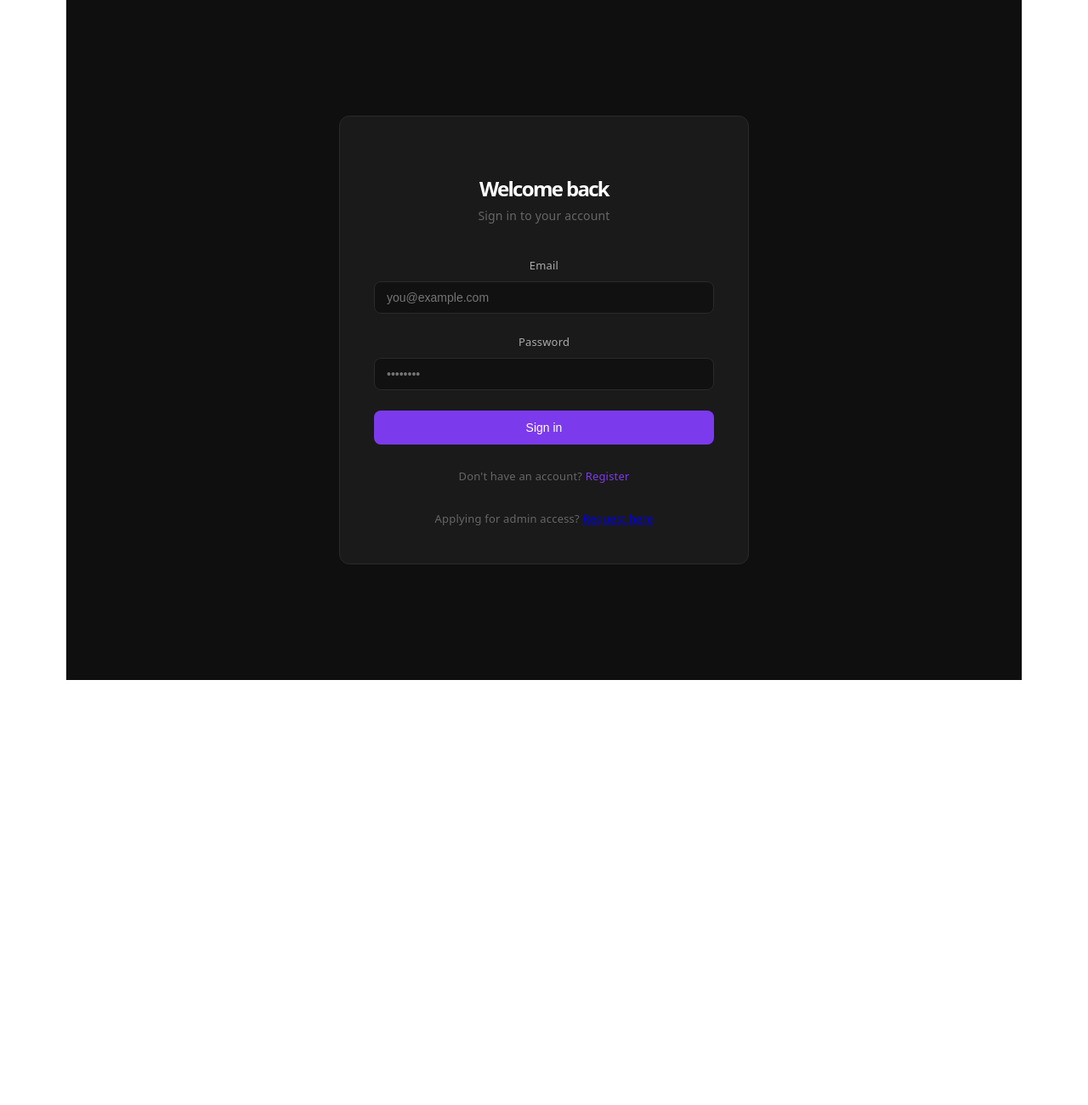
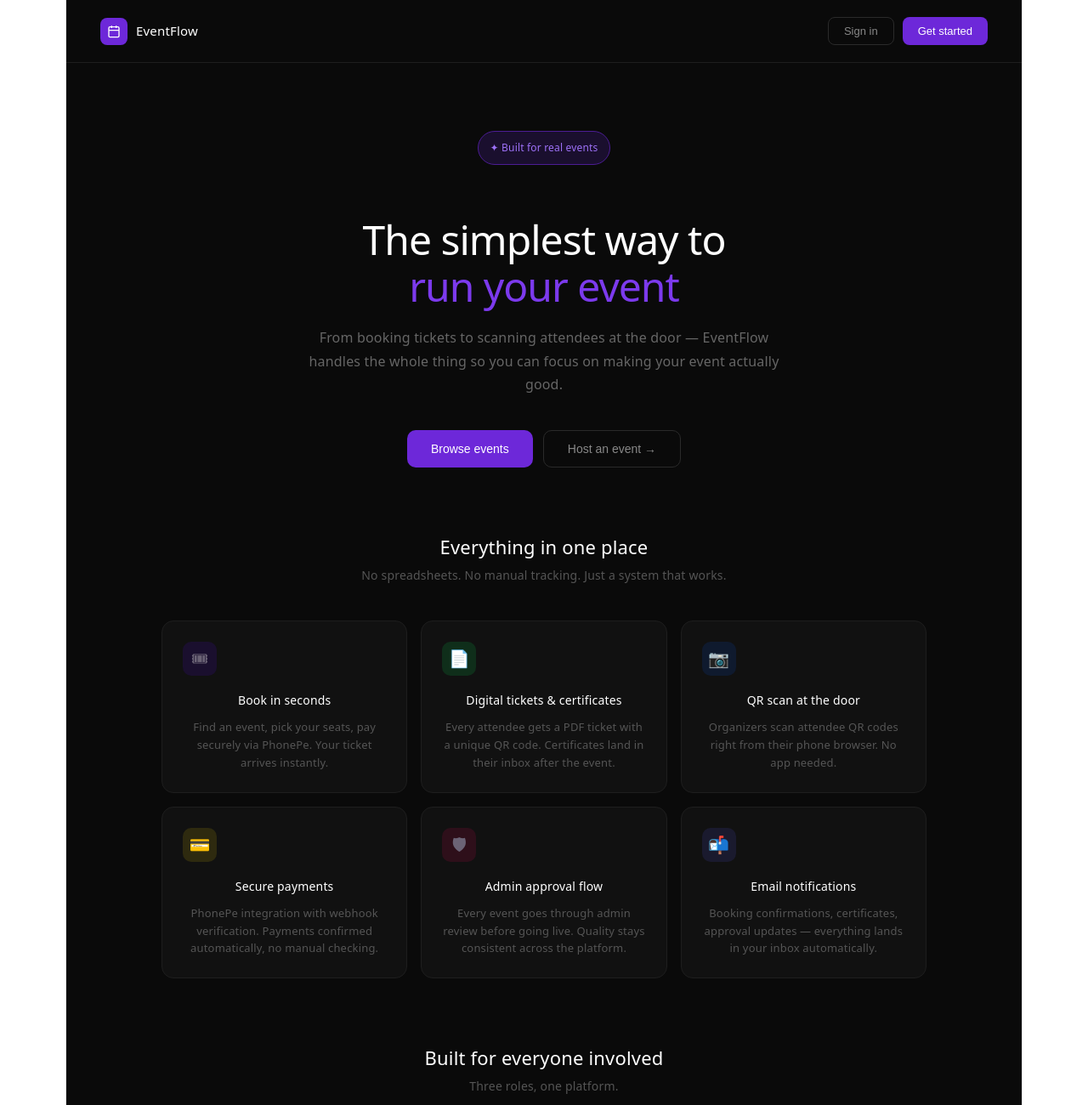
Before and after one commit to Khaswrang668/Project-1-Event-Management-And-Ticket-Booking-System, a React app in the folder frontend/: page / in a window 1280 px wide. Before the commit this address led to /login. Shown: the top 1300 px of the page at 85% size. Before the commit the page ends 800 px from the top, so only its background shows below. Built offline with nearby package versions, Linux system fonts and the light colour scheme; the HTML template or start-up script is replaced by a standard one.

Commit message:
Added a landing page

```diff
--- a/frontend/src/App.jsx
+++ b/frontend/src/App.jsx
@@ -14,11 +14,14 @@ import ScanTicket from './pages/organizer/ScanTicket.jsx'
 import Certificates from './pages/organizer/Certificates.jsx'
 import AdminRegister from './pages/auth/AdminRegister.jsx'
 import EditEvent from './pages/organizer/EditEvent.jsx'
+import Landing from './pages/Landing.jsx'
+
 
 export default function App() {
   return (
     <Routes>
-      <Route path="/" element={<Navigate to="/login" replace />} />
+      // Change the default route from redirect to landing page
+      <Route path="/" element={<Landing />} />
       <Route path="/login" element={<Login />} />
       <Route path="/register" element={<Register />} />
       <Route path="/register-admin" element={<AdminRegister />} />
--- /dev/null
+++ b/frontend/src/pages/Landing.jsx
@@ -0,0 +1,158 @@
+import { useNavigate } from 'react-router-dom'
+import { useAuth } from '../context/AuthContext'
+
+export default function Landing() {
+  const navigate = useNavigate()
+  const { user } = useAuth()
+
+  const handleGetStarted = () => {
+    if (user) {
+      if (user.role === 'Admin') navigate('/admin/pending')
+      else if (user.role === 'Organizer') navigate('/organizer/events')
+      else navigate('/events')
+    } else {
+      navigate('/register')
+    }
+  }
+
+  return (
+    <div style={s.page}>
+      {/* Navbar */}
+      <nav style={s.nav}>
+        <div style={s.brand}>
+          <div style={s.brandIcon}>
+            <svg width="16" height="16" viewBox="0 0 24 24" fill="none" stroke="#fff" strokeWidth="2">
+              <path d="M8 2v4M16 2v4M3 10h18M5 4h14a2 2 0 012 2v14a2 2 0 01-2 2H5a2 2 0 01-2-2V6a2 2 0 012-2z"/>
+            </svg>
+          </div>
+          <span style={s.brandName}>EventFlow</span>
+        </div>
+        <div style={s.navBtns}>
+          {user ? (
+            <button onClick={handleGetStarted} style={s.btnPrimary}>
+              Go to dashboard
+            </button>
+          ) : (
+            <>
+              <button onClick={() => navigate('/login')} style={s.btnGhost}>Sign in</button>
+              <button onClick={() => navigate('/register')} style={s.btnPrimary}>Get started</button>
+            </>
+          )}
+        </div>
+      </nav>
+
+      {/* Hero */}
+      <div style={s.hero}>
+        <div style={s.heroBadge}>✦ Built for real events</div>
+        <h1 style={s.heroTitle}>
+          The simplest way to<br />
+          <span style={{ color: '#7c3aed' }}>run your event</span>
+        </h1>
+        <p style={s.heroSub}>
+          From booking tickets to scanning attendees at the door — EventFlow handles
+          the whole thing so you can focus on making your event actually good.
+        </p>
+        <div style={s.heroBtns}>
+          <button onClick={() => navigate('/events')} style={s.btnLgPrimary}>
+            Browse events
+          </button>
+          <button onClick={() => navigate('/register')} style={s.btnLgGhost}>
+            Host an event →
+          </button>
+        </div>
+      </div>
+
+      {/* Features */}
+      <div style={s.section}>
+        <p style={s.sectionTitle}>Everything in one place</p>
+        <p style={s.sectionSub}>No spreadsheets. No manual tracking. Just a system that works.</p>
+        <div style={s.grid}>
+          {[
+            { icon: '🎟', bg: '#1a0f2e', title: 'Book in seconds', desc: 'Find an event, pick your seats, pay securely via PhonePe. Your ticket arrives instantly.' },
+            { icon: '📄', bg: '#0f2e1a', title: 'Digital tickets & certificates', desc: 'Every attendee gets a PDF ticket with a unique QR code. Certificates land in their inbox after the event.' },
+            { icon: '📷', bg: '#0f1a2e', title: 'QR scan at the door', desc: 'Organizers scan attendee QR codes right from their phone browser. No app needed.' },
+            { icon: '💳', bg: '#2e2a0f', title: 'Secure payments', desc: 'PhonePe integration with webhook verification. Payments confirmed automatically, no manual checking.' },
+            { icon: '🛡', bg: '#2e0f1a', title: 'Admin approval flow', desc: 'Every event goes through admin review before going live. Quality stays consistent across the platform.' },
+            { icon: '📬', bg: '#1a1a2e', title: 'Email notifications', desc: 'Booking confirmations, certificates, approval updates — everything lands in your inbox automatically.' },
+          ].map((f, i) => (
+            <div key={i} style={s.featureCard}>
+              <div style={{ ...s.featureIcon, background: f.bg }}>{f.icon}</div>
+              <p style={s.featureTitle}>{f.title}</p>
+              <p style={s.featureDesc}>{f.desc}</p>
+            </div>
+          ))}
+        </div>
+      </div>
+
+      {/* Roles */}
+      <div style={s.section}>
+        <p style={s.sectionTitle}>Built for everyone involved</p>
+        <p style={s.sectionSub}>Three roles, one platform.</p>
+        <div style={s.rolesGrid}>
+          {[
+            { emoji: '🎟', title: 'Attendees', desc: 'Browse events, book tickets, pay securely, download your ticket and certificate — all from one place.' },
+            { emoji: '🎤', title: 'Organizers', desc: 'Create and manage events, scan tickets at the door, and send certificates to everyone who showed up.' },
+            { emoji: '🛡', title: 'Admins', desc: 'Review and approve events before they go live. Keep the platform trustworthy for everyone on it.' },
+          ].map((r, i) => (
+            <div key={i} style={s.roleCard}>
+              <div style={s.roleEmoji}>{r.emoji}</div>
+              <p style={s.roleTitle}>{r.title}</p>
+              <p style={s.roleDesc}>{r.desc}</p>
+            </div>
+          ))}
+        </div>
+      </div>
+
+      {/* CTA */}
+      <div style={s.cta}>
+        <h2 style={s.ctaTitle}>Ready to get started?</h2>
+        <p style={s.ctaSub}>Join as an attendee, organizer, or request admin access.</p>
+        <button onClick={handleGetStarted} style={s.btnLgPrimary}>
+          {user ? 'Go to dashboard' : 'Create your account'}
+        </button>
+      </div>
+
+      {/* Footer */}
+      <div style={s.footer}>
+        <span style={s.footerText}>© 2026 EventFlow</span>
+        <span style={s.footerText}>Built with Node.js · React · MongoDB · PhonePe</span>
+      </div>
+    </div>
+  )
+}
+
+const s = {
+  page: { minHeight: '100vh', background: '#0a0a0a', fontFamily: 'system-ui, sans-serif' },
+  nav: { display: 'flex', alignItems: 'center', justifyContent: 'space-between', padding: '20px 40px', borderBottom: '1px solid #1e1e1e' },
+  brand: { display: 'flex', alignItems: 'center', gap: '10px' },
+  brandIcon: { width: '32px', height: '32px', background: '#6d28d9', borderRadius: '8px', display: 'flex', alignItems: 'center', justifyContent: 'center' },
+  brandName: { fontSize: '15px', fontWeight: '500', color: '#fff' },
+  navBtns: { display: 'flex', gap: '10px' },
+  btnGhost: { background: 'none', border: '1px solid #2a2a2a', borderRadius: '8px', padding: '8px 18px', color: '#888', fontSize: '13px', cursor: 'pointer' },
+  btnPrimary: { background: '#6d28d9', border: 'none', borderRadius: '8px', padding: '8px 18px', color: '#fff', fontSize: '13px', cursor: 'pointer' },
+  hero: { maxWidth: '900px', margin: '0 auto', padding: '80px 40px 60px', textAlign: 'center' },
+  heroBadge: { display: 'inline-flex', alignItems: 'center', gap: '6px', background: '#1a0f2e', border: '1px solid #4c1d95', borderRadius: '20px', padding: '6px 14px', fontSize: '12px', color: '#9d71f7', marginBottom: '28px' },
+  heroTitle: { fontSize: '48px', fontWeight: '500', letterSpacing: '-1px', lineHeight: '1.15', marginBottom: '20px', color: '#fff' },
+  heroSub: { color: '#666', fontSize: '16px', lineHeight: '1.7', maxWidth: '560px', margin: '0 auto 40px' },
+  heroBtns: { display: 'flex', gap: '12px', justifyContent: 'center', flexWrap: 'wrap' },
+  btnLgPrimary: { background: '#6d28d9', border: 'none', borderRadius: '10px', padding: '13px 28px', color: '#fff', fontSize: '14px', fontWeight: '500', cursor: 'pointer' },
+  btnLgGhost: { background: 'none', border: '1px solid #2a2a2a', borderRadius: '10px', padding: '13px 28px', color: '#888', fontSize: '14px', cursor: 'pointer' },
+  section: { maxWidth: '900px', margin: '0 auto', padding: '20px 40px 60px' },
+  sectionTitle: { textAlign: 'center', color: '#fff', fontSize: '22px', fontWeight: '500', marginBottom: '8px' },
+  sectionSub: { textAlign: 'center', color: '#555', fontSize: '14px', marginBottom: '40px' },
+  grid: { display: 'grid', gridTemplateColumns: 'repeat(3, 1fr)', gap: '16px' },
+  featureCard: { background: '#111', border: '1px solid #1e1e1e', borderRadius: '14px', padding: '24px' },
+  featureIcon: { width: '40px', height: '40px', borderRadius: '10px', display: 'flex', alignItems: 'center', justifyContent: 'center', fontSize: '20px', marginBottom: '16px' },
+  featureTitle: { color: '#fff', fontSize: '14px', fontWeight: '500', marginBottom: '8px' },
+  featureDesc: { color: '#555', fontSize: '13px', lineHeight: '1.6' },
+  rolesGrid: { display: 'grid', gridTemplateColumns: 'repeat(3, 1fr)', gap: '16px' },
+  roleCard: { background: '#111', border: '1px solid #1e1e1e', borderRadius: '14px', padding: '24px', textAlign: 'center' },
+  roleEmoji: { fontSize: '32px', marginBottom: '12px' },
+  roleTitle: { color: '#fff', fontSize: '15px', fontWeight: '500', marginBottom: '8px' },
+  roleDesc: { color: '#555', fontSize: '12px', lineHeight: '1.6' },
+  cta: { maxWidth: '600px', margin: '0 auto', padding: '20px 40px 80px', textAlign: 'center' },
+  ctaTitle: { color: '#fff', fontSize: '28px', fontWeight: '500', letterSpacing: '-0.5px', marginBottom: '12px' },
+  ctaSub: { color: '#666', fontSize: '14px', marginBottom: '28px' },
+  footer: { borderTop: '1px solid #1e1e1e', padding: '24px 40px', display: 'flex', justifyContent: 'space-between', alignItems: 'center' },
+  footerText: { color: '#444', fontSize: '12px' },
+}
```
